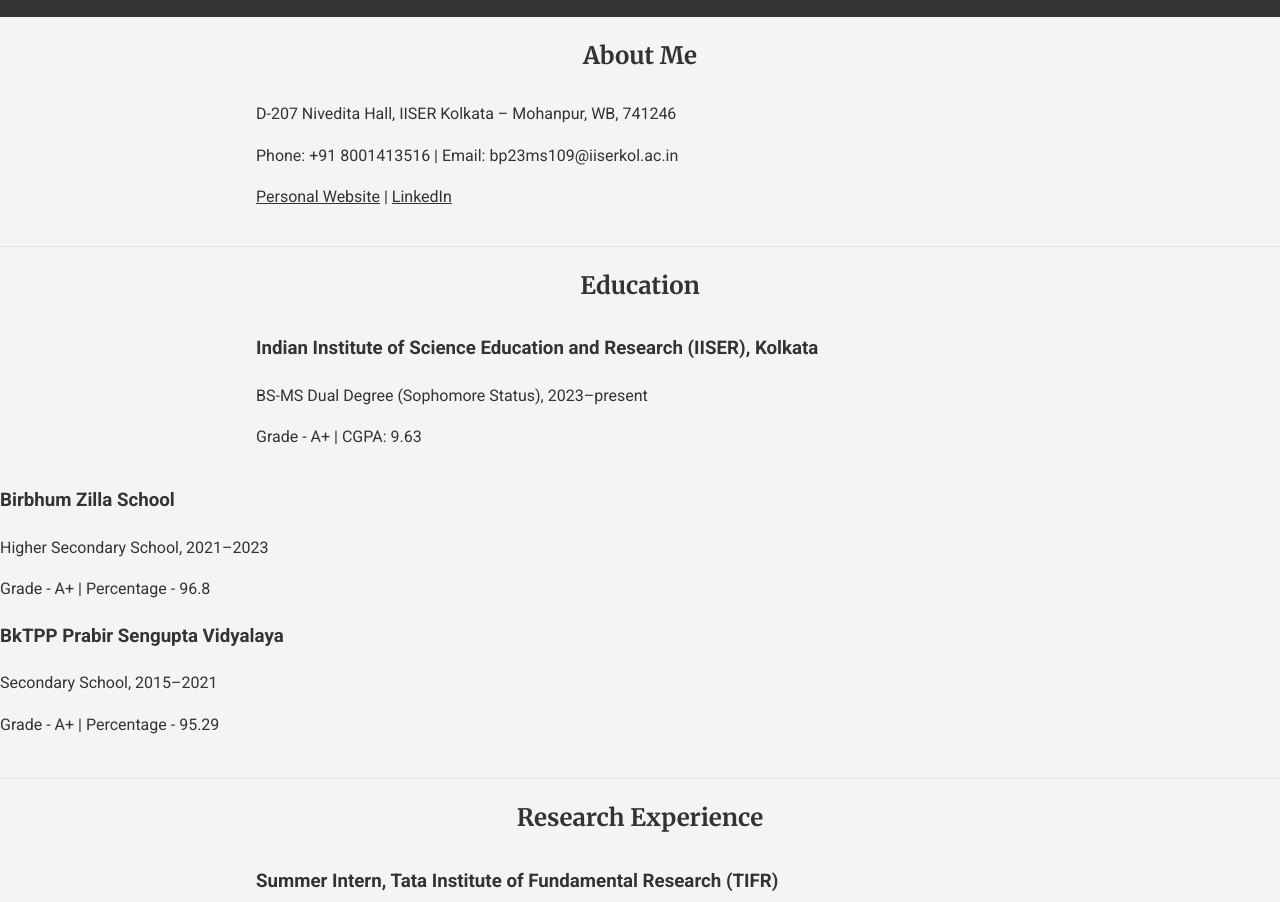
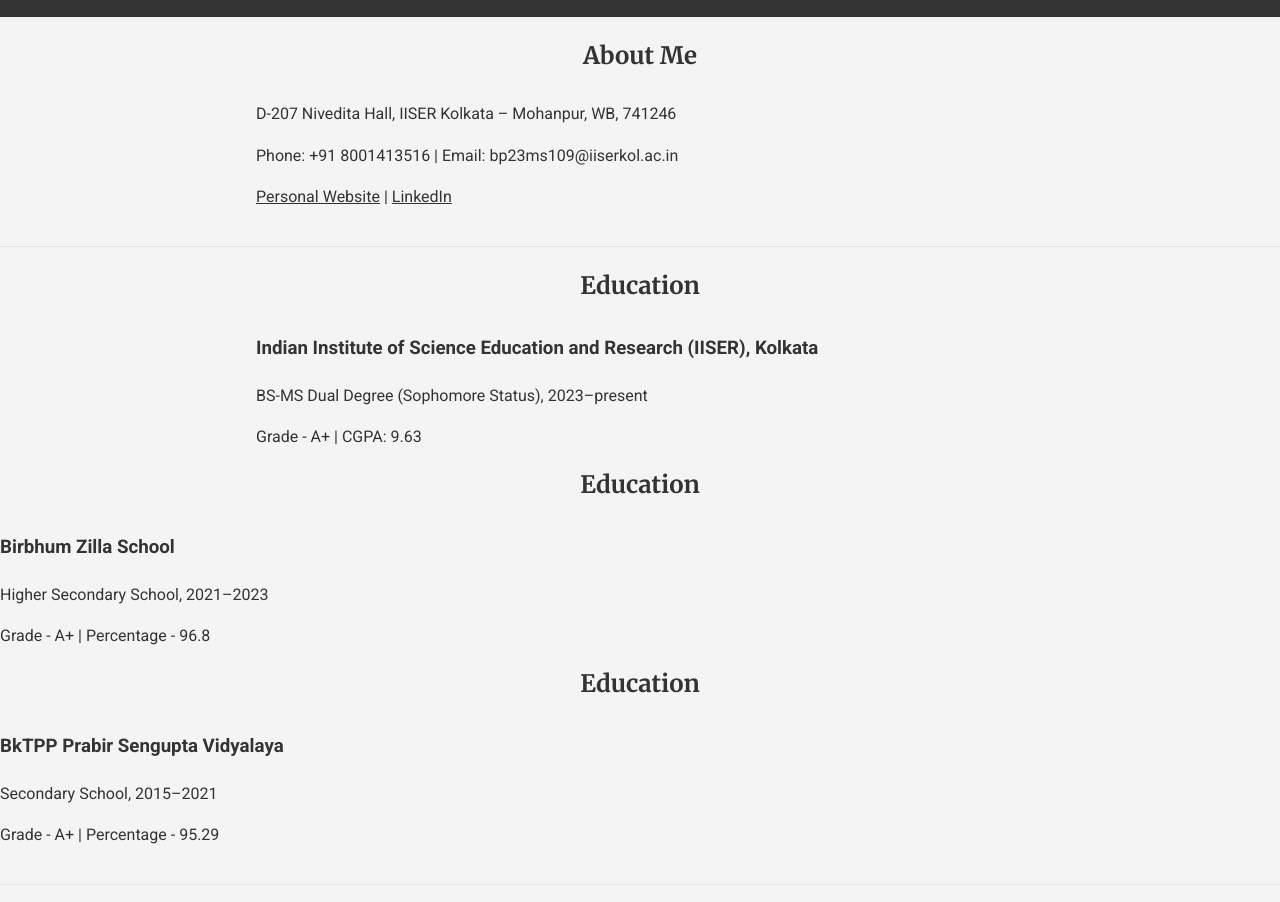
Before and after one commit to Bikuiiserk/website, a plain HTML site: page index.html in a window 1280 px wide. Shown: the part 132-1034 px from the top of the page. Drawn offline with Linux system fonts and the light colour scheme.

Commit message:
Update index.html

```diff
--- a/index.html
+++ b/index.html
@@ -31,12 +31,12 @@
                 <p>BS-MS Dual Degree (Sophomore Status), 2023–present</p>
                 <p>Grade - A+ | CGPA: 9.63</p>
             </div>
-            <div class="education-entry">
+             <h2>Education</            <div class="education-entry">
                 <h3>Birbhum Zilla School</h3>
                 <p>Higher Secondary School, 2021–2023</p>
                 <p>Grade - A+ | Percentage - 96.8</p>
             </div>
-            <div class="education-entry">
+            <h2>Education</            <div class="education-entry">
                 <h3>BkTPP Prabir Sengupta Vidyalaya</h3>
                 <p>Secondary School, 2015–2021</p>
                 <p>Grade - A+ | Percentage - 95.29</p>
```
